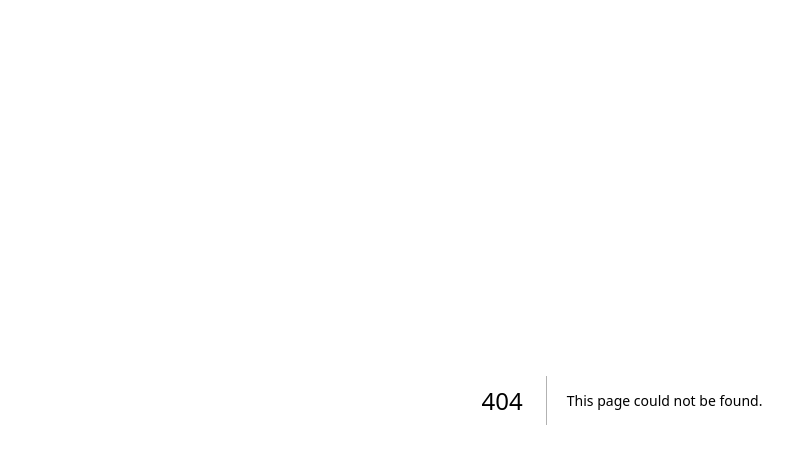
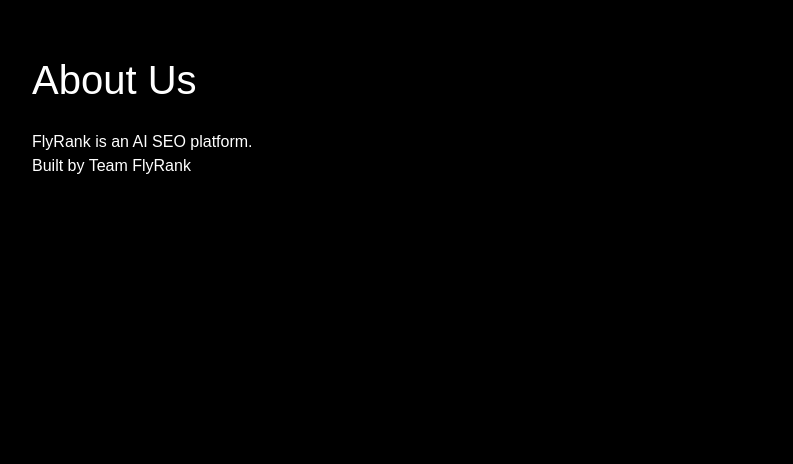
Before and after one commit to ramunayak123/flyrankfinal, a Next.js app: page /about in a window 1280 px wide. Before the commit this address had no page. Shown: the top 464 px of the page, without its empty margins (18-811 px from the left). Built offline with nearby package versions, Linux system fonts and the light colour scheme.

Commit message:
Create AboutPage component with basic layout

```diff
--- /dev/null
+++ b/app/about/page.tsx
@@ -0,0 +1,9 @@
+export default function AboutPage() {
+  return (
+    <div style={{background:'black', color:'white', minHeight:'100vh', padding:'50px'}}>
+      <h1 style={{fontSize:'40px'}}>About Us</h1>
+      <p style={{marginTop:'20px'}}>FlyRank is an AI SEO platform.</p>
+      <p>Built by Team FlyRank</p>
+    </div>
+  );
+}
```
